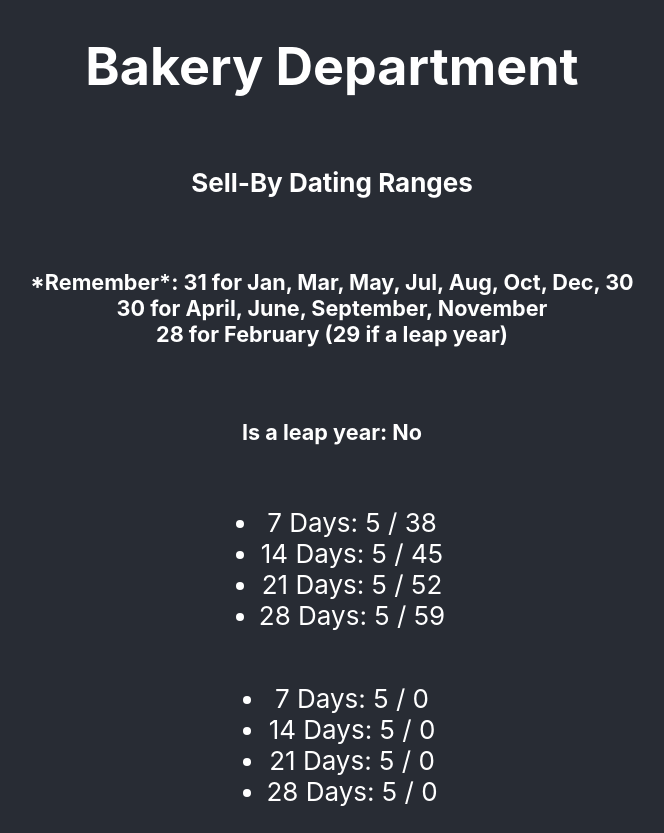
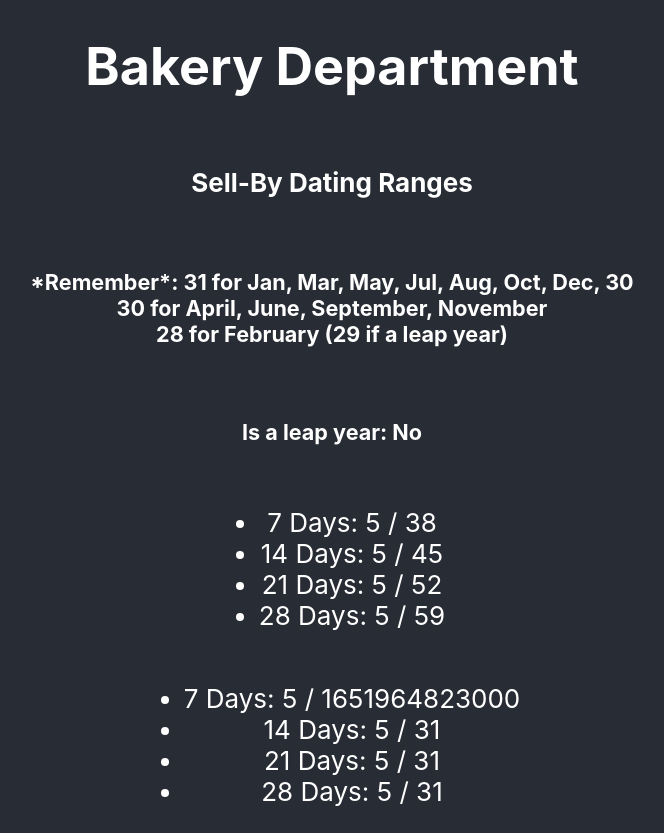
Before and after one commit to MWeber313/bakery-logging-app, a React (Create React App) app in the folder bakery-app/: page / in a window 1280 px wide. Shown: the whole page, without its empty margins (308-972 px from the left). Built offline with nearby package versions, Linux system fonts and the light colour scheme.

Commit message:
I am able to get the UTC date of 7 days from now, but I cannot get it expressed as a solid integer

```diff
--- a/bakery-app/src/App.js
+++ b/bakery-app/src/App.js
@@ -1,15 +1,18 @@
 import './App.css';
-import React, {useState} from 'react';
+import React, {useEffect, useState} from 'react';
 
 function App() {
 
   let today = new Date();
 
-  const [sevenDays, setSevenDays] = useState(0)
-  const [fourteenDays, setFourteenDays] = useState(0)
-  const [twentyoneDays, setTwentyoneDays] = useState(0)
-  const [twentyeightDays, setTwentyeightDays] = useState(0)
+  const [sevenDays, setSevenDays] = useState(today.getUTCDate())
+  const [fourteenDays, setFourteenDays] = useState(today.getUTCDate())
+  const [twentyoneDays, setTwentyoneDays] = useState(today.getUTCDate())
+  const [twentyeightDays, setTwentyeightDays] = useState(today.getUTCDate())
 
+  useEffect(() => {
+    setSevenDays(today.setUTCDate(7));
+  })
   console.log(today)
   console.log('7 days', sevenDays)
 
```
